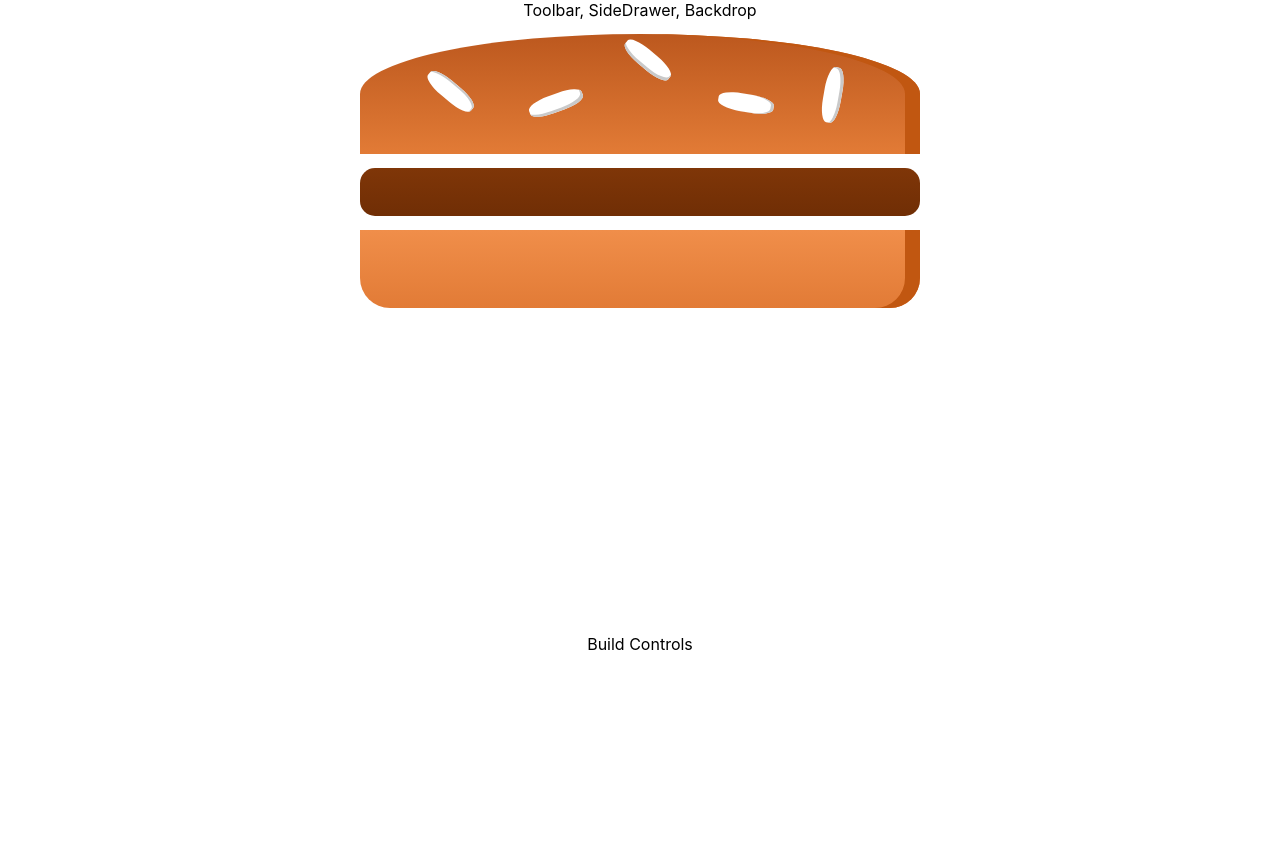
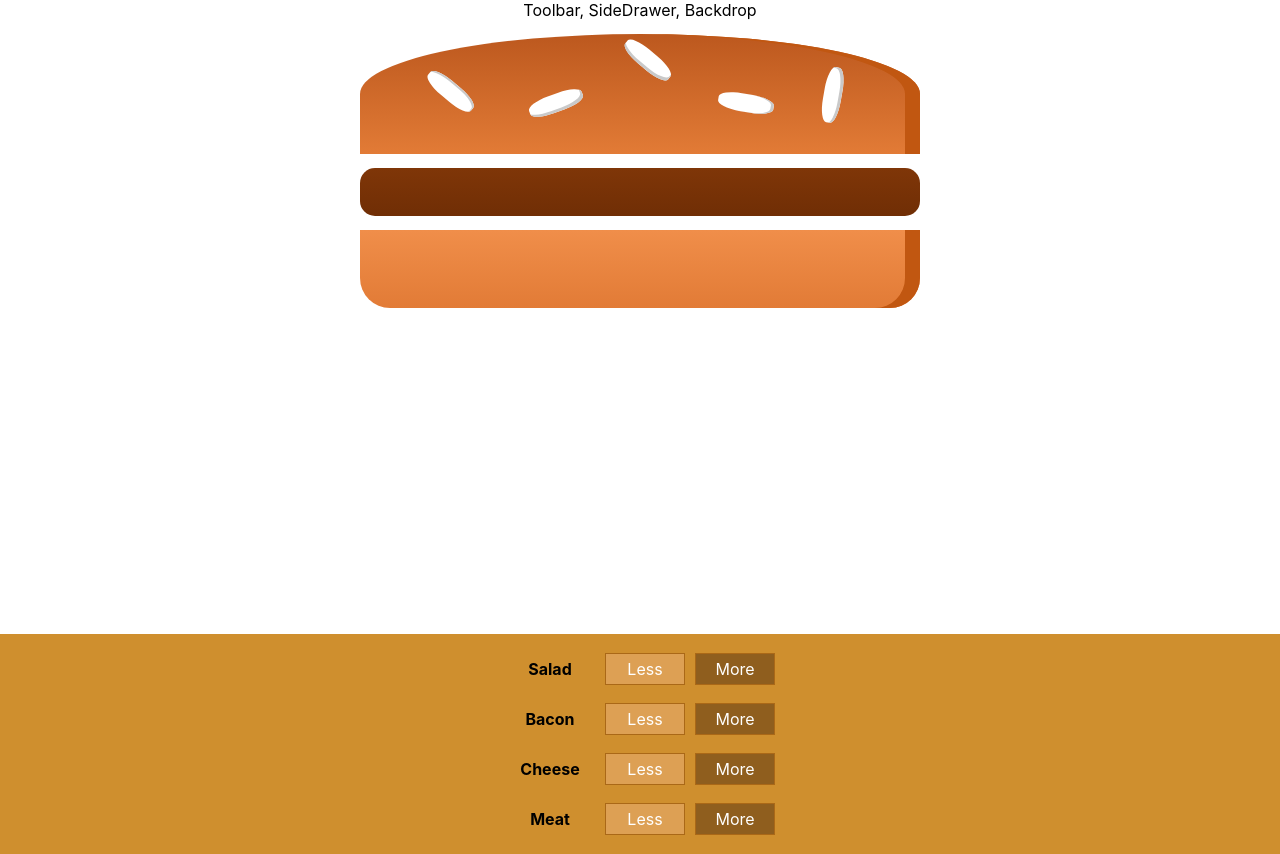
Before and after one commit to shiravraham/burger-builder, a React (Create React App) app: page / in a window 1280 px wide. Before the commit the page ends 800 px from the top, so only its background shows below. Built offline with nearby package versions, Linux system fonts and the light colour scheme.

Commit message:
added build controls

```diff
--- /dev/null
+++ b/src/components/Burger/BuildControls/BuildControl/BuildControl.js
@@ -0,0 +1,12 @@
+import React from "react";
+import classes from "./BuildControl.module.css";
+
+const buildControl = props => (
+  <div className={classes.BuildControl}>
+    <div className={classes.Label}>{props.label}</div>
+    <button className={classes.Less}>Less</button>
+    <button className={classes.More}>More</button>
+  </div>
+);
+
+export default buildControl;
--- /dev/null
+++ b/src/components/Burger/BuildControls/BuildControl/BuildControl.module.css
@@ -0,0 +1,58 @@
+.BuildControl {
+  display: flex;
+  justify-content: space-between;
+  align-items: center;
+  margin: 5px 0;
+}
+
+.BuildControl button {
+  display: block;
+  font: inherit;
+  padding: 5px;
+  margin: 0 5px;
+  width: 80px;
+  border: 1px solid #aa6817;
+  cursor: pointer;
+  outline: none;
+}
+
+.BuildControl button:disabled {
+  background-color: #ac9980;
+  border: 1px solid #7e7365;
+  color: #ccc;
+  cursor: default;
+}
+
+.BuildControl button:hover:disabled {
+  background-color: #ac9980;
+  color: #ccc;
+  cursor: not-allowed;
+}
+
+.Label {
+  padding: 10px;
+  font-weight: bold;
+  width: 80px;
+}
+
+.BuildControl .Less {
+  background-color: #dda054;
+  color: white;
+}
+
+.BuildControl .More {
+  background-color: #8f5e1e;
+  color: white;
+}
+
+.BuildControl .Less:hover,
+.BuildControl .Less:active {
+  background-color: #daa972;
+  color: white;
+}
+
+.BuildControl .More:hover,
+.BuildControl .More:active {
+  background-color: #99703f;
+  color: white;
+}
--- /dev/null
+++ b/src/components/Burger/BuildControls/BuildControls.js
@@ -0,0 +1,22 @@
+import React from "react";
+import classes from "./BuildControls.module.css";
+import BuildControl from "./BuildControl/BuildControl";
+
+const controls = [
+  { label: "Salad", type: "salad" },
+  { label: "Bacon", type: "bacon" },
+  { label: "Cheese", type: "cheese" },
+  { label: "Meat", type: "meat" }
+];
+
+const buildControls = props => {
+  return (
+    <div className={classes.BuildControls}>
+      {controls.map(control => (
+        <BuildControl key={control.labbel} label={control.label} />
+      ))}
+    </div>
+  );
+};
+
+export default buildControls;
--- /dev/null
+++ b/src/components/Burger/BuildControls/BuildControls.module.css
@@ -0,0 +1,10 @@
+.BuildControls {
+  width: 100%;
+  background-color: #cf8f2e;
+  display: flex;
+  flex-flow: column;
+  align-items: center;
+  box-shadow: 0 2px 1px #ccc;
+  margin: auto;
+  padding: 10px 0;
+}
--- a/src/containers/BurgerBuilder/BurgerBuilder.js
+++ b/src/containers/BurgerBuilder/BurgerBuilder.js
@@ -1,5 +1,6 @@
 import React, { Component } from "react";
 import Burger from "../../components/Burger/Burger";
+import BuildControls from "../../components/Burger/BuildControls/BuildControls";
 
 class BurgerBuilder extends Component {
   state = {
@@ -15,7 +16,7 @@
     return (
       <div>
         <Burger ingredients={this.state.ingredients} />
-        <div>Build Controls</div>
+        <BuildControls />
       </div>
     );
   }
```
Also changed, not shown: src/components/Burger/Burger.js (+0 -13 lines).
